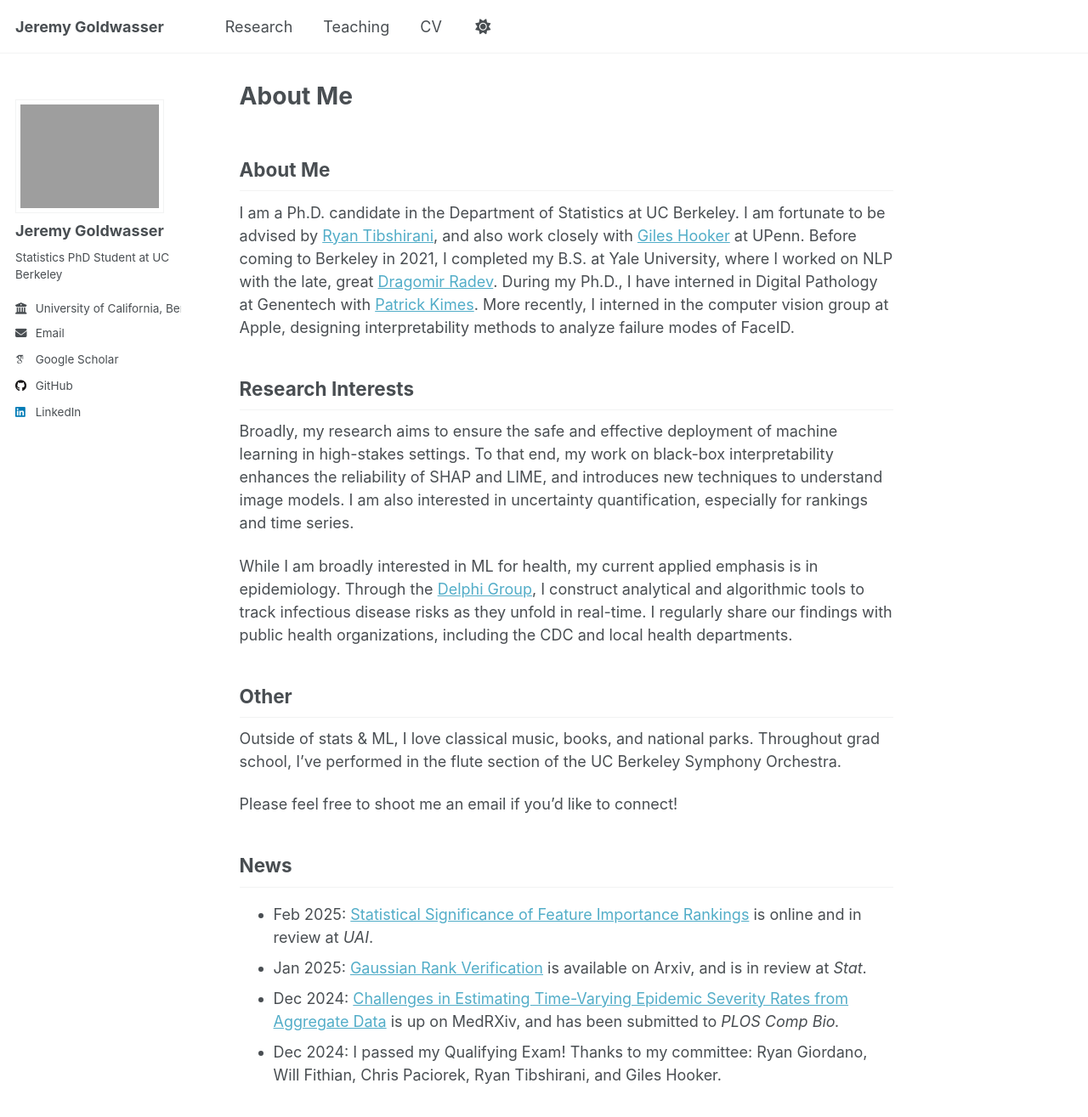
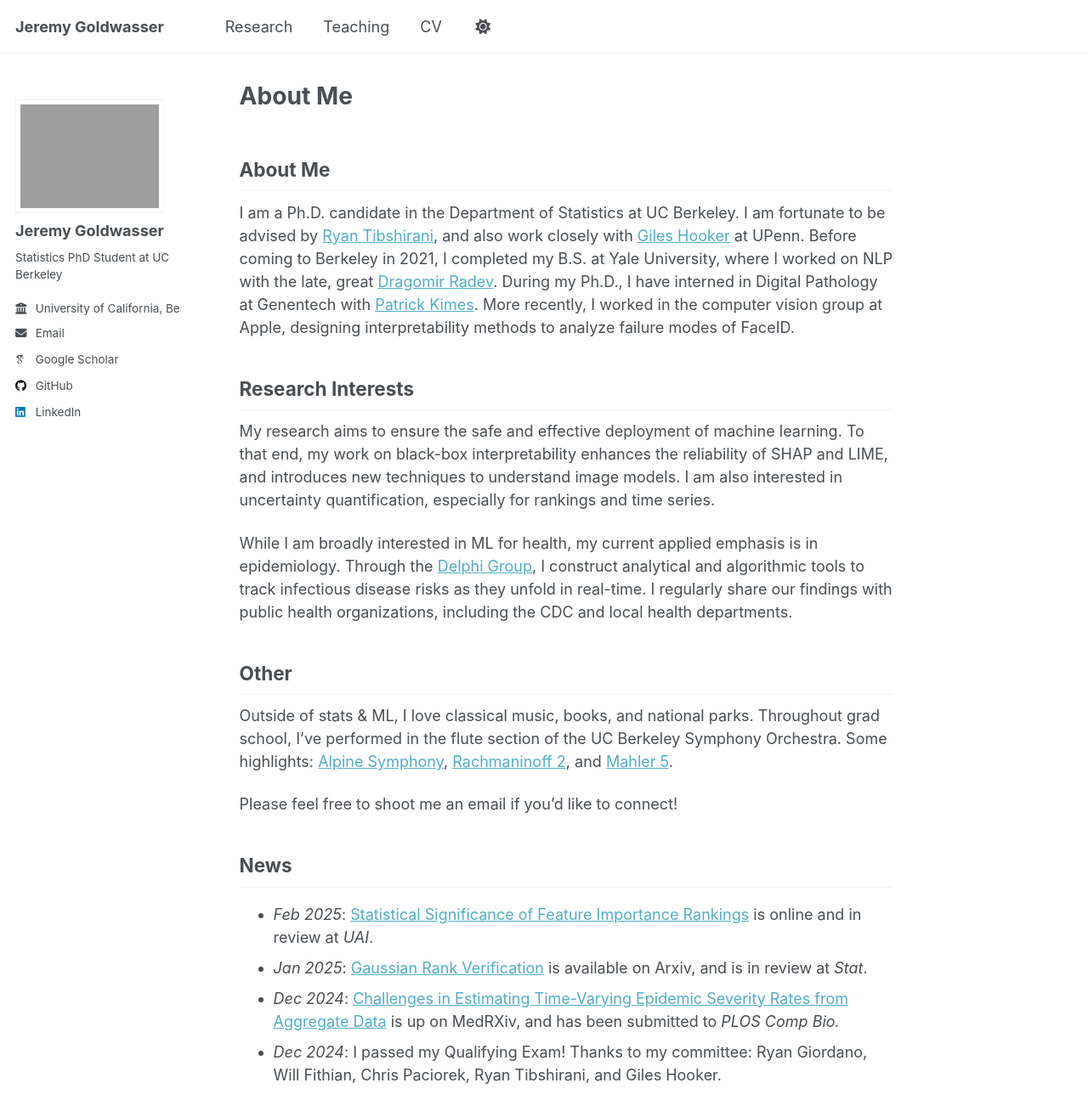
Before and after one commit to jeremy-goldwasser/jeremy-goldwasser.github.io, a Jekyll site: the page built from _pages/about.md, in a window 1280 px wide and 1400 px high. Shown: the top 1315 px of the window at 85% size. Built offline with Jekyll 4.4.1, drawn with Linux system fonts in a browser that asks for light colours; some web fonts are replaced; our own code applies the rules of GitHub Pages for plain Markdown files.

Commit message:
Update about.md

```diff
--- a/_pages/about.md
+++ b/_pages/about.md
@@ -9,23 +8,23 @@ redirect_from:
 
 ## About Me
 
-I am a Ph.D. candidate in the Department of Statistics at UC Berkeley. I am fortunate to be advised by [Ryan Tibshirani](https://www.stat.berkeley.edu/~ryantibs/), and also work closely with [Giles Hooker](https://gileshooker.com/) at UPenn. Before coming to Berkeley in 2021, I completed my B.S. at Yale University, where I worked on NLP with the late, great [Dragomir Radev](https://seas.yale.edu/news-events/news/memoriam-dragomir-radev-professor-computer-science). During my Ph.D., I have interned in Digital Pathology at Genentech with [Patrick Kimes](https://www.pkimes.com/). More recently, I interned in the computer vision group at Apple, designing interpretability methods to analyze failure modes of FaceID.
+I am a Ph.D. candidate in the Department of Statistics at UC Berkeley. I am fortunate to be advised by [Ryan Tibshirani](https://www.stat.berkeley.edu/~ryantibs/), and also work closely with [Giles Hooker](https://gileshooker.com/) at UPenn. Before coming to Berkeley in 2021, I completed my B.S. at Yale University, where I worked on NLP with the late, great [Dragomir Radev](https://seas.yale.edu/news-events/news/memoriam-dragomir-radev-professor-computer-science). During my Ph.D., I have interned in Digital Pathology at Genentech with [Patrick Kimes](https://www.pkimes.com/). More recently, I worked in the computer vision group at Apple, designing interpretability methods to analyze failure modes of FaceID.
 
 
 ## Research Interests
 
-Broadly, my research aims to ensure the safe and effective deployment of machine learning in high-stakes settings. To that end, my work on black-box interpretability enhances the reliability of SHAP and LIME, and introduces new techniques to understand image models. I am also interested in uncertainty quantification, especially for rankings and time series.
+My research aims to ensure the safe and effective deployment of machine learning. To that end, my work on black-box interpretability enhances the reliability of SHAP and LIME, and introduces new techniques to understand image models. I am also interested in uncertainty quantification, especially for rankings and time series.
 
 While I am broadly interested in ML for health, my current applied emphasis is in epidemiology. Through the [Delphi Group](https://delphi.cmu.edu/), I construct analytical and algorithmic tools to track infectious disease risks as they unfold in real-time. I regularly share our findings with public health organizations, including the CDC and local health departments.
 
 ## Other
 
-Outside of stats & ML, I love classical music, books, and national parks. Throughout grad school, I've performed in the flute section of the UC Berkeley Symphony Orchestra.
+Outside of stats & ML, I love classical music, books, and national parks. Throughout grad school, I've performed in the flute section of the UC Berkeley Symphony Orchestra. Some highlights: [Alpine Symphony](https://www.youtube.com/watch?v=zhlrcdNwnCI&t=2329s&ab_channel=UCBerkeleyMusic), [Rachmaninoff 2](https://www.youtube.com/watch?v=cvEGVEJtI8U&list=PL2sVgxXY8koMfe_fcxomtJNX57Q5XR_ck&index=9&ab_channel=UCBerkeleyMusic), and [Mahler 5](https://www.youtube.com/watch?v=50JV_3pdjvY&t=7242s&ab_channel=UCBerkeleyMusic).
 
 Please feel free to shoot me an email if you'd like to connect!
 
 ## News
-- Feb 2025: [Statistical Significance of Feature Importance Rankings](https://arxiv.org/abs/2401.15800) is online and in review at *UAI*.
-- Jan 2025: [Gaussian Rank Verification](https://arxiv.org/abs/2501.14142) is available on Arxiv, and is in review at *Stat*.
-- Dec 2024: [Challenges in Estimating Time-Varying Epidemic Severity Rates from Aggregate Data](https://www.medrxiv.org/content/10.1101/2024.12.27.24319518v1) is up on MedRXiv, and has been submitted to *PLOS Comp Bio.*
-- Dec 2024: I passed my Qualifying Exam! Thanks to my committee: Ryan Giordano, Will Fithian, Chris Paciorek, Ryan Tibshirani, and Giles Hooker.
+- *Feb 2025*: [Statistical Significance of Feature Importance Rankings](https://arxiv.org/abs/2401.15800) is online and in review at *UAI*.
+- *Jan 2025*: [Gaussian Rank Verification](https://arxiv.org/abs/2501.14142) is available on Arxiv, and is in review at *Stat*.
+- *Dec 2024*: [Challenges in Estimating Time-Varying Epidemic Severity Rates from Aggregate Data](https://www.medrxiv.org/content/10.1101/2024.12.27.24319518v1) is up on MedRXiv, and has been submitted to *PLOS Comp Bio.*
+- *Dec 2024*: I passed my Qualifying Exam! Thanks to my committee: Ryan Giordano, Will Fithian, Chris Paciorek, Ryan Tibshirani, and Giles Hooker.
```
Also changed, not shown: other parts of _pages/about.md (+0 -1 lines).
